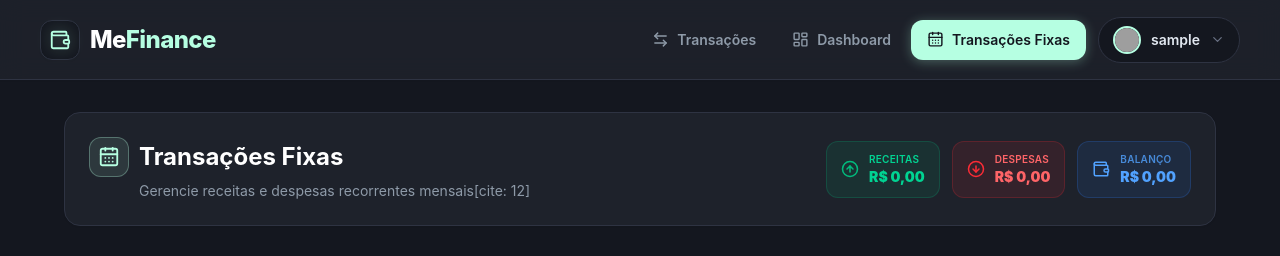
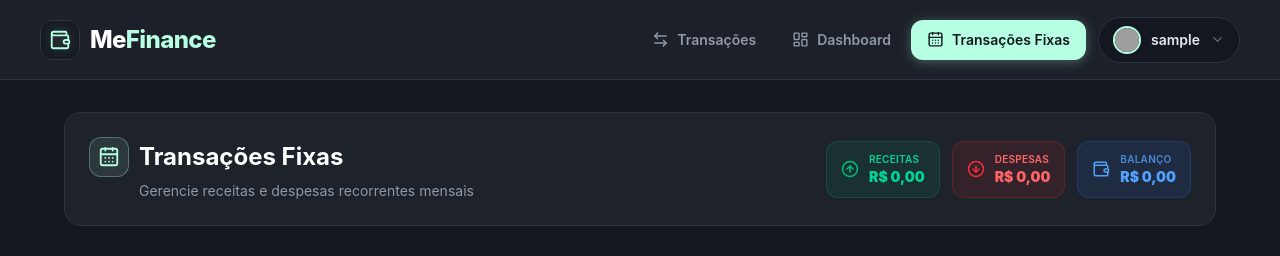
Before and after one commit to arthurlfarjanes/PlanilhaGastos, a React (Vite) app in the folder financial/: page /gastos-fixos in a window 1280 px wide. Shown: the top 256 px of the page. Built offline with nearby package versions, Linux system fonts and the light colour scheme; no server answers; sample sign-in values are in the browser's storage; grey boxes are pictures that could not be loaded.

Commit message:
fix: corrigindo texto

```diff
--- a/financial/src/components/GerenciarGastosFixos.jsx
+++ b/financial/src/components/GerenciarGastosFixos.jsx
@@ -182,7 +182,7 @@ export default function GerenciarGastosFixos() {
             Transações Fixas
           </h1>
           <p className="text-sm text-slate-500 dark:text-graphite-300 mt-1 ml-12.5">
-            Gerencie receitas e despesas recorrentes mensais[cite: 12]
+            Gerencie receitas e despesas recorrentes mensais
           </p>
         </div>
 
```
